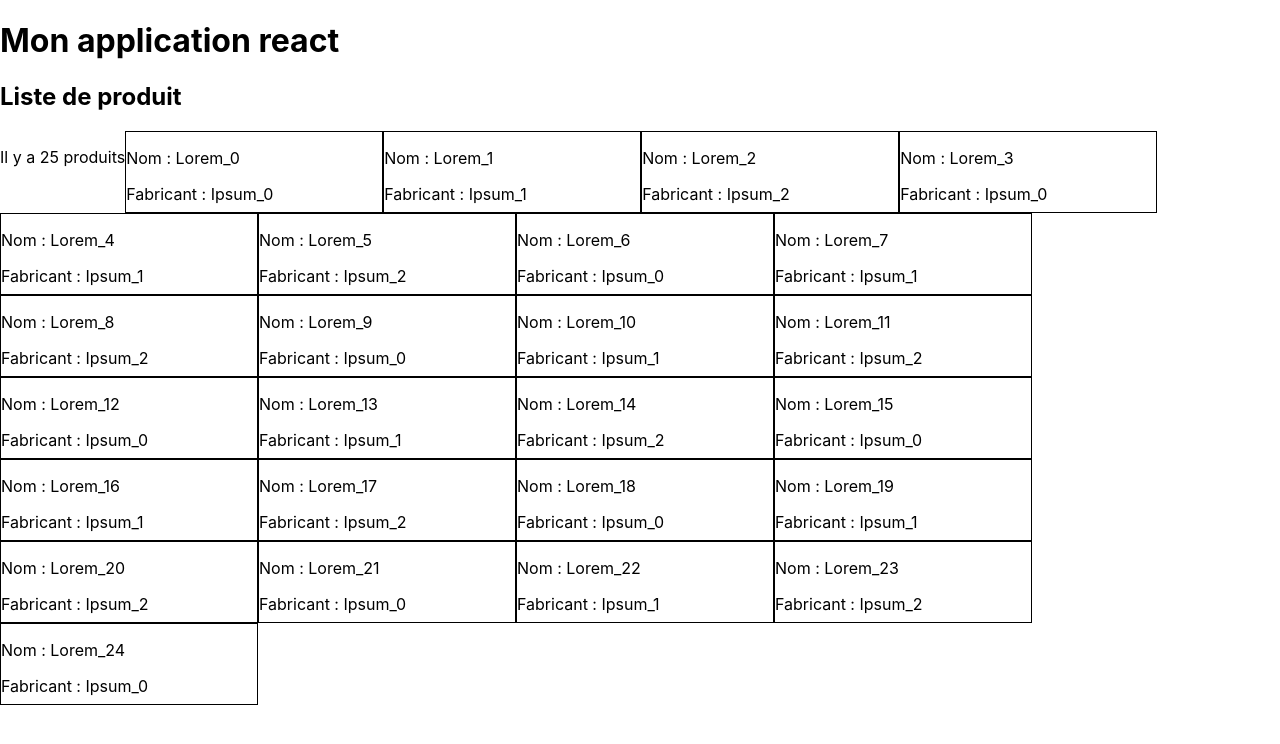
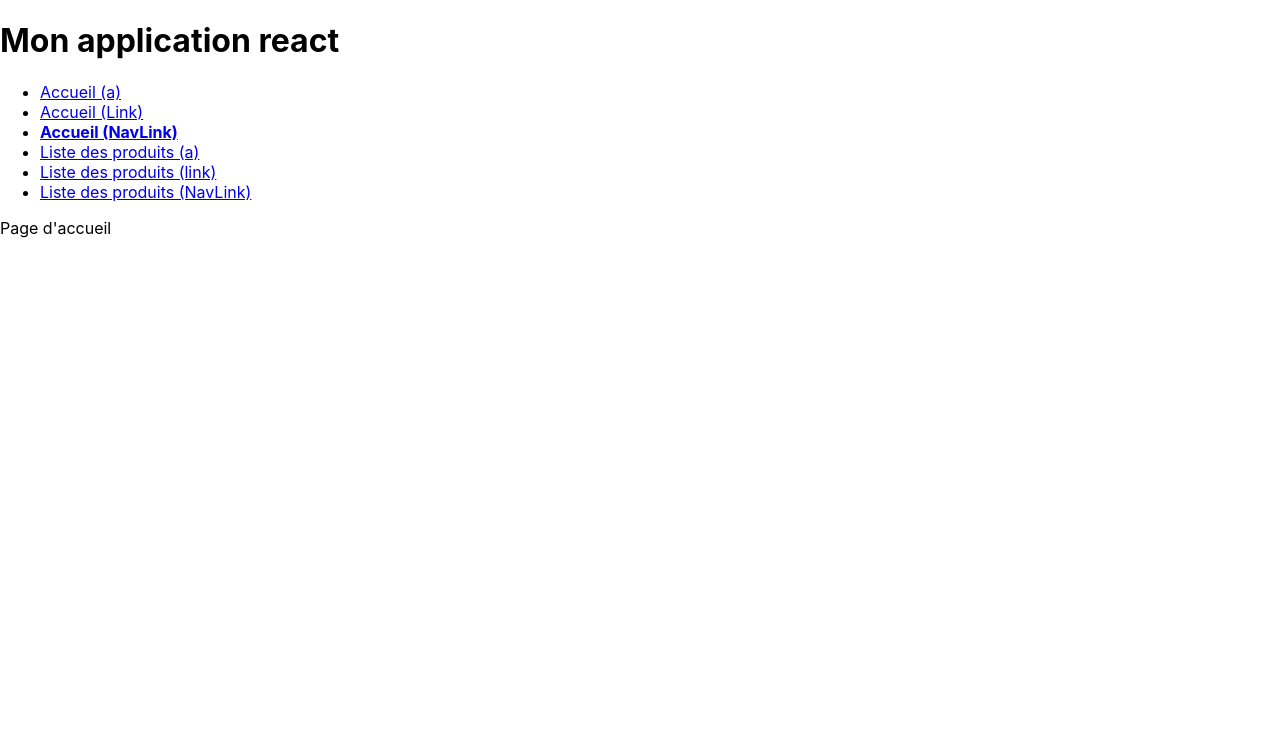
Before and after one commit to 41f-20626/react-demo-1, a React (Create React App) app: page / in a window 1280 px wide. Shown: the top 744 px of the page. Built offline with nearby package versions, Linux system fonts and the light colour scheme.

Commit message:
avec le router en version 5.1

```diff
--- a/package.json
+++ b/package.json
@@ -8,6 +8,7 @@
     "@testing-library/user-event": "^13.5.0",
     "react": "^18.0.0",
     "react-dom": "^18.0.0",
+    "react-router-dom": "^5.1.0",
     "react-scripts": "5.0.1",
     "web-vitals": "^2.1.4"
   },
--- /dev/null
+++ b/src/component/Accueil/Accueil.js
@@ -0,0 +1,20 @@
+import './Accueil.css';
+import React from 'react';
+
+export default class Accueil extends React.Component{
+  constructor(props){
+    super(props);
+
+    this.state = {};
+
+  }
+
+  render(){
+    return(
+      <article>
+       Page d'accueil
+      </article>
+    );
+  }
+
+}
--- a/src/component/App/App.css
+++ b/src/component/App/App.css
@@ -1,38 +1,3 @@
-.App {
-  text-align: center;
+a.active{
+  font-weight: bold;
 }
-
-.App-logo {
-  height: 40vmin;
-  pointer-events: none;
-}
-
-@media (prefers-reduced-motion: no-preference) {
-  .App-logo {
-    animation: App-logo-spin infinite 20s linear;
-  }
-}
-
-.App-header {
-  background-color: #282c34;
-  min-height: 100vh;
-  display: flex;
-  flex-direction: column;
-  align-items: center;
-  justify-content: center;
-  font-size: calc(10px + 2vmin);
-  color: white;
-}
-
-.App-link {
-  color: #61dafb;
-}
-
-@keyframes App-logo-spin {
-  from {
-    transform: rotate(0deg);
-  }
-  to {
-    transform: rotate(360deg);
-  }
-}
--- a/src/component/App/App.js
+++ b/src/component/App/App.js
@@ -2,7 +2,9 @@ import './App.css';
 import React from 'react';
 import Entete from '../Entete/Entete';
 import ListeProduit from '../ListeProduit/ListeProduit';
-
+import {Route, Switch, BrowserRouter } from 'react-router-dom';
+import Accueil from '../Accueil/Accueil';
+import DetailsProduit from '../DetailsProduit/DetailsProduit';
 
 export default class App extends React.Component{
   constructor(){
@@ -43,24 +45,18 @@ export default class App extends React.Component{
     return(
       <main>
         <Entete titre="Mon application react"/>
-        <ListeProduit />
+        <Switch>
+          <Route exact path="/produit" component={ListeProduit} />
+          <Route exact path="/" component={Accueil} />
+          <Route exact path="/produit/:id_biere" component={DetailsProduit} />
+
+          <Route exact path="*" render={()=><p>Page non trouvée</p>} />
+        </Switch>
+
+      </main>
 
 
 
-
-      {/*<main>
-        <Entete titre="Mon application react" fctDecroitre={this.decroitre} nombre={this.state.compteur}/>
-        <Entete titre="Mon application react" fctDecroitre={this.decroitre} nombre={this.state.compteur}/>
-
-        <article>
-          <h1>Allo le monde</h1>
-          <p>Nombre de truc</p>
-          <p>{this.state.compteur}</p>
-          <button onClick={this.augmenter}>Augmenter les trucs</button>
-
-        </article>
-           */}
-      </main>
 
     );
   }
--- /dev/null
+++ b/src/component/DetailsProduit/DetailsProduit.css
@@ -0,0 +1,5 @@
+.listeProduit{
+    display: flex;
+    flex-direction: row;
+    flex-wrap: wrap;
+}
--- /dev/null
+++ b/src/component/DetailsProduit/DetailsProduit.js
@@ -0,0 +1,42 @@
+import './DetailsProduit.css';
+import React from 'react';
+
+
+
+export default class DetailsProduit extends React.Component{
+  constructor(props){
+    super(props);
+
+    this.state = {
+      items: []
+
+    };
+    console.log("constructeur");
+
+  }
+
+  componentDidMount(){
+
+    console.log(this.props);
+    /*fetch("http://127.0.0.1:8000/webservice/php/biere/")
+      .then(reponse => reponse.json())
+      .then(donnees => {
+        this.setState({items : donnees.data});
+
+        console.log(donnees);
+      })*/
+
+
+  }
+
+
+  render(){
+
+    return(
+      <article>
+        un Produit avec ses détails
+      </article>
+    );
+  }
+
+}
--- a/src/component/Entete/Entete.js
+++ b/src/component/Entete/Entete.js
@@ -1,5 +1,6 @@
 import './Entete.css';
 import React from 'react';
+import { Link, NavLink } from 'react-router-dom';
 
 export default class Entete extends React.Component{
   constructor(props){
@@ -32,11 +33,18 @@ export default class Entete extends React.Component{
     return(
       <header>
         <h1>{titre}</h1>
-        {/*
-        <p>Compteur : {this.state.compteur}</p> <button onClick={this.moins}>moins</button><button onClick={this.plus}>plus</button>
-        <p>Nombre : {this.props.nombre}</p>
-        <button onClick={this.props.fctDecroitre}>Décroître les trucs</button>
-      */}
+        <nav>
+          <ul>
+            <li><a href='/'>Accueil (a)</a></li>
+            <li><Link exact to='/'>Accueil (Link)</Link></li>
+            <li><NavLink exact to='/'>Accueil (NavLink)</NavLink></li>
+            <li><a href='/produit'>Liste des produits (a)</a></li>
+            <li><Link exact to='/produit'>Liste des produits (link)</Link></li>
+            <li><NavLink exact to='/produit'>Liste des produits (NavLink)</NavLink></li>
+
+          </ul>
+
+        </nav>
       </header>
     );
   }
--- a/src/component/ListeProduit/ListeProduit.js
+++ b/src/component/ListeProduit/ListeProduit.js
@@ -1,6 +1,7 @@
 import './ListeProduit.css';
 import React from 'react';
 import Produit from '../Produit/Produit';
+import { Link } from 'react-router-dom';
 
 export default class ListeProduit extends React.Component{
   constructor(props){
@@ -11,31 +12,45 @@ export default class ListeProduit extends React.Component{
 
     };
 
-    for(let i=0; i< 25; i++){
+    /*for(let i=0; i< 25; i++){
       this.state.items.push({
-        id: i,
+        id_biere: i,
         nom: "Lorem_"+ i,
-        fabricant : "Ipsum_" + (i % 3)
+        brasserie : "Ipsum_" + (i % 3)
       });
-    }
+    }*/
 
     //console.log(this.state.items);
 
   }
 
+  componentDidMount(){
+    fetch("http://127.0.0.1:8000/webservice/php/biere/")
+      .then(reponse => reponse.json())
+      .then(donnees => {
+        this.setState({items : donnees.data});
+
+        console.log(donnees);
+      })
+
+
+  }
+
+
   render(){
     console.log(this.state)
     const mesProduits = this.state.items.map((item, index)=>{
                                               //return <Produit key={item.id} nom={item.nom} fabricant={item.fabricant} id={item.id} />
-                                              return <Produit key={item.id} produit={item} />
+                                              return <Link key={index}  to={"/produit/"+item.id_biere} ><Produit produit={item} /> </Link>
                                               //return <Produit key={item.id} {...item} />
                                               })
 
     return(
       <article>
         <h1>Liste de produit</h1>
+        <p>Il y a {mesProduits.length} produits</p>
         <section className='listeProduit'>
-          <p>Il y a {mesProduits.length} produits</p>
+
          {mesProduits}
 
         </section>
--- a/src/component/Produit/Produit.css
+++ b/src/component/Produit/Produit.css
@@ -1,5 +1,5 @@
 .unProduit {
     border: 1px solid;
-    height: 10vh;
+    height: 20vh;
     width: 20vw;
 }
--- a/src/component/Produit/Produit.js
+++ b/src/component/Produit/Produit.js
@@ -13,7 +13,7 @@ export default class Produit extends React.Component{
     return(
       <article className='unProduit'>
         <p>Nom : {this.props.produit.nom}</p>
-        <p>Fabricant : {this.props.produit.fabricant}</p>
+        <p>Fabricant : {this.props.produit.brasserie}</p>
       </article>
     );
   }
--- a/src/index.js
+++ b/src/index.js
@@ -3,14 +3,14 @@ import ReactDOM from 'react-dom/client';
 import './index.css';
 import App from './component/App/App';
 import reportWebVitals from './reportWebVitals';
-
+import {Route, Switch, BrowserRouter } from 'react-router-dom';
 const root = ReactDOM.createRoot(document.getElementById('root'));
 
 // JSX
 root.render(
-  <React.StrictMode>
+  <BrowserRouter>
     <App />
-  </React.StrictMode>
+  </BrowserRouter>
 );
 
 // If you want to start measuring performance in your app, pass a function
```
Also changed, not shown: src/component/Accueil/Accueil.css (added), 2 other files (tests, documents, lock files or other folders).
